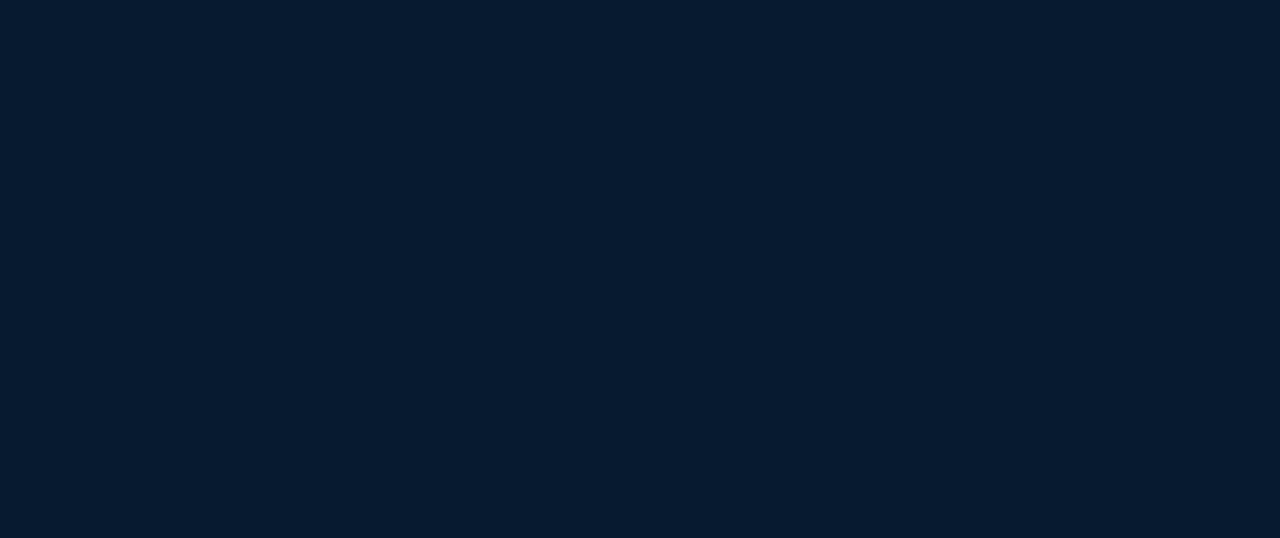
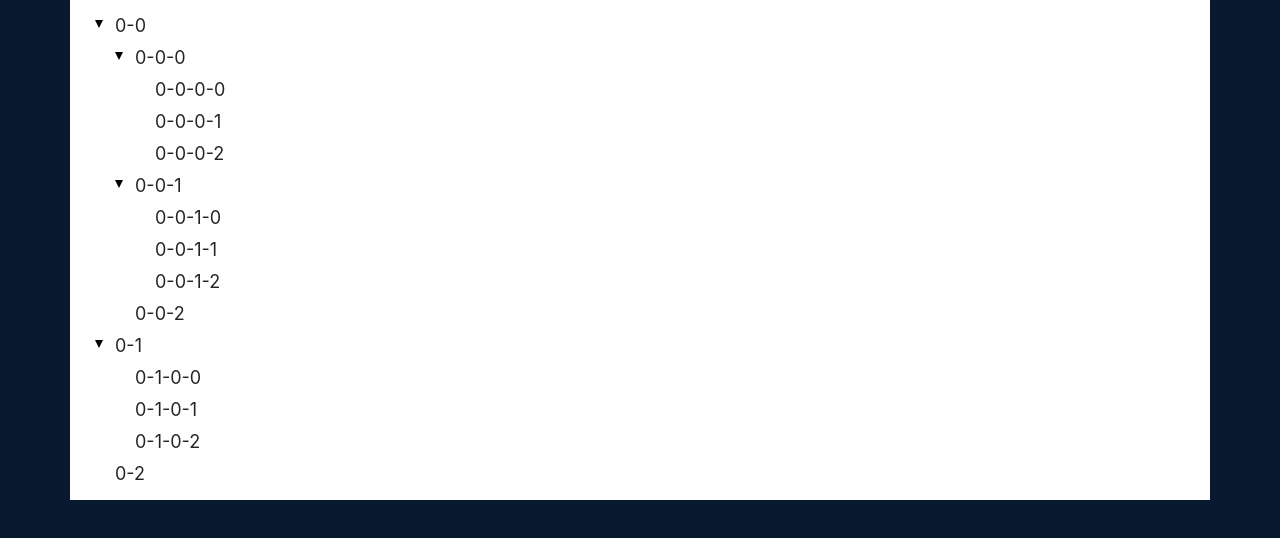
Before and after one commit to AlreadyM/resume, a React (Create React App) app: page /#/listtree in a window 1280 px wide. Shown: the top 538 px of the page. Built offline with nearby package versions, Linux system fonts and the light colour scheme.

Commit message:
add listtree for show

```diff
--- a/src/components/content/advantage/index.js
+++ b/src/components/content/advantage/index.js
@@ -6,7 +6,7 @@ class Advantage extends Component {
             <div className='advantage module-content'>
                 <InfoModule title="优势"/>
                 <div className="advantage-content module-body">
-                    多年独立网页开发，与后端协作开发，与IOS Android 团队协作开发经验。自学能力强，能较快上手新框架编写模式规范。
+                    多年独立网页开发，与后端协作开发，与IOS Android 团队协作开发经验。自学能力强，能较快上手新框架编写模式规范。对在线交易有一定涉猎，曾自主使用nodejs构建服务获取huobi.pro okex 数据使用talib进行分析，构建识别信号。
                 </div>
             </div>
         );
--- /dev/null
+++ b/src/components/content/listtree/index.css
@@ -0,0 +1,44 @@
+.container{
+    background-color: #fff;
+
+}
+.listtree{
+    padding: 10px;
+    width: 200px;
+    user-select: none;
+}
+.tree{
+    padding-left:20px;
+    position: relative;
+    font-size: 18px;
+    line-height: 32px;
+
+}
+.arrow::before{
+    content:'';
+    display: block;
+    position: absolute;
+    left: 0;top: 10px;
+    width: 0;height: 0;
+    border-top: 8px solid #000;
+    border-left: 4px solid transparent;
+    border-right: 4px solid transparent;
+}
+.flex{
+    display: flex;
+}
+.flex-item{
+    /* flex: 1; */
+}
+.edit{
+    width: 18px;
+    display: none;
+    position: relative;
+    top: 5px;
+}
+.flex:hover .edit{
+    display: block;
+}
+.title input{
+    display: none;
+}
--- /dev/null
+++ b/src/components/content/listtree/index.js
@@ -0,0 +1,146 @@
+import React, { Component } from 'react';
+
+import edit from './../../../assets/edit.svg'
+import './index.css'
+
+class ListTree extends Component {
+    constructor(props){
+        super(props)
+        this.state = {
+            listTree:[
+                {
+                  title: '0-0',
+                  key: '0-0',
+                  children: [
+                    {
+                      title: '0-0-0',
+                      key: '0-0-0',
+                      children: [
+                        { title: '0-0-0-0', key: '0-0-0-0' },
+                        { title: '0-0-0-1', key: '0-0-0-1' },
+                        { title: '0-0-0-2', key: '0-0-0-2' },
+                      ],
+                    },
+                    {
+                      title: '0-0-1',
+                      key: '0-0-1',
+                      children: [
+                        { title: '0-0-1-0', key: '0-0-1-0' },
+                        { title: '0-0-1-1', key: '0-0-1-1' },
+                        { title: '0-0-1-2', key: '0-0-1-2' },
+                      ],
+                    },
+                    {
+                      title: '0-0-2',
+                      key: '0-0-2',
+                    },
+                  ],
+                },
+                {
+                  title: '0-1',
+                  key: '0-1',
+                  children: [
+                    { title: '0-1-0-0', key: '0-1-0-0' },
+                    { title: '0-1-0-1', key: '0-1-0-1' },
+                    { title: '0-1-0-2', key: '0-1-0-2' },
+                  ],
+                },
+                {
+                  title: '0-2',
+                  key: '0-2',
+                },
+              ]
+              ,editing:false
+        }
+
+        this.editing = this.editing.bind(this)
+        this.changeTitle = this.changeTitle.bind(this)
+        this.renderChild = this.renderChild.bind(this)
+        this.key_enter      = this.key_enter.bind(this)
+    }
+    editing(e){
+        e.preventDefault();
+        if(e.target.tagName === 'INPUT'){
+            return
+        }
+        if(this.state.editing){
+            this.setState({
+                editing:false
+            })
+            return
+        }
+        this.setState({
+            editing:true
+        })
+    }
+    changeTitle(e){
+        e.preventDefault();
+        e.stopPropagation();
+        let target = e.target
+            ,value = target.value
+            ,ind = target.getAttribute('ind')
+        let list = [...this.state.listTree]
+        target.setAttribute('ind',value)
+        this.mapData(list,ind,value)
+        this.setState({
+            listTree:list
+        })
+    }
+    key_enter(e){
+        if(e.keyCode === 13){
+            this.setState({
+                editing:false
+            })
+        }
+    }
+    mapData(data,goal,result){
+        if(data !== undefined){
+            data.map((item)=>{
+                if(item.title === goal){
+                    item.title = result
+                }else{
+                    this.mapData(item.children,goal,result)
+                }
+                return '';
+            })
+        }
+    }
+    renderChild (data){
+        let context = ''
+            ,arrow = 'arrow'
+        const inputstyle ={
+            display:this.state.editing ? 'block' : 'none'
+        }
+        if(data !== undefined){
+                context = data.map((item,key)=>{
+                    if(item.children === undefined) {arrow = ''}
+                    return (
+                        <div className={"tree " + arrow }key={item.key}>
+                            <div className={"flex"}>
+                                <div className="flex-item" onClick={this.editing} >
+                                    <div className="title">{item.title}<input type="text" defaultValue={item.title} onChange={this.changeTitle} ind={item.key} style={inputstyle} onKeyDown={this.key_enter}/></div>
+                                </div>
+                                <div>
+                                    <img src={edit} alt="" className="edit" onClick={this.editing}/>
+                                </div>
+                            </div>
+                            {this.renderChild(item.children)}
+                        </div>
+                    )
+                })
+        }
+        return context
+    }
+
+    render() {
+        return (
+            <div className="container">
+                <div className="listtree ">
+                { this.renderChild(this.state.listTree)}
+                </div>
+            </div>
+        );
+    }
+}
+
+export default ListTree;
--- a/src/components/footer/index.js
+++ b/src/components/footer/index.js
@@ -18,6 +18,7 @@ class Footer extends Component {
                 <p>本页面使用ReactJS制作以作演示。主要展示内容：路由，组件复用，事件绑定，state触发重绘与基本网页制作。</p>
                 <Link className="navlink" style={navlink} to='/' >回到首页</Link>
                 <Link className="navlink" style={navlink} to={'/show'}>地址选择展示</Link>
+                <Link className="navlink" style={navlink} to={'/listtree'}>树状导航</Link>
                 <Link className="navlink" style={navlink} to={'/collection'}>常见问题整理</Link>
             </div>
         );
--- a/src/index.js
+++ b/src/index.js
@@ -5,6 +5,7 @@ import {HashRouter as Router, Route,link} from 'react-router-dom';
 import App from './App';
 import Show from './components/content/show';
 import Collection from './components/content/collection';
+import ListTree from './components/content/listtree'
 import reportWebVitals from './reportWebVitals';
 import '../node_modules/bootstrap/dist/css/bootstrap.min.css';
 
@@ -13,6 +14,7 @@ ReactDOM.render((
   <Router>
     <Route path="/" basename="/" exact component={App} />
     <Route path="/show" component={Show} />
+    <Route path="/listtree" component={ListTree} />
     <Route path="/collection" component={Collection} />
   </Router>
 ),document.getElementById('root')
```
Also changed, not shown: src/assets/edit.svg (added), 1 other file (tests, documents, lock files or other folders).
